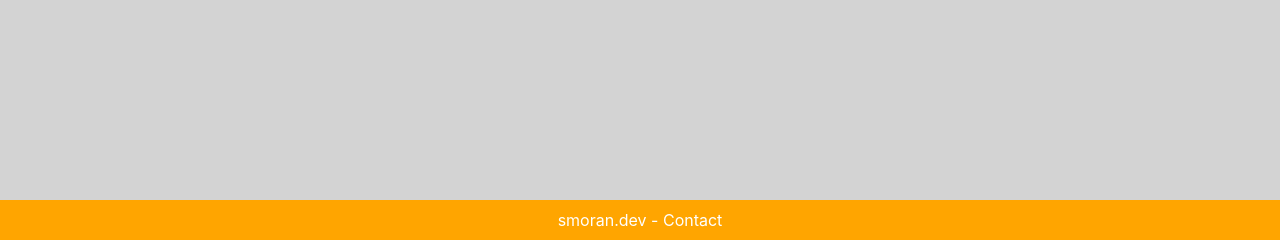
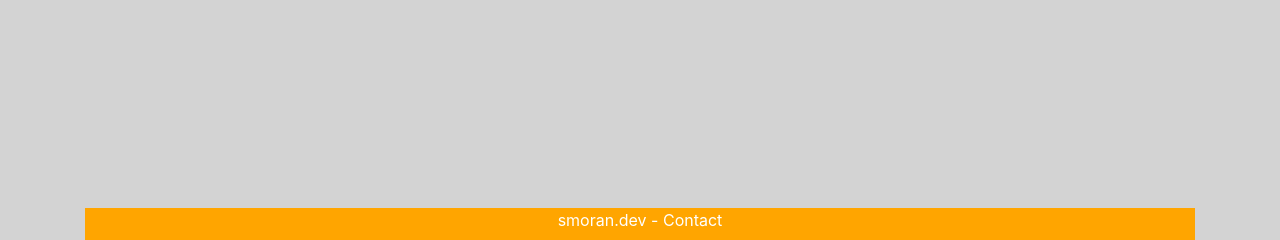
Before and after one commit to sdmoran/smoran.dev, a Django app: template smorandev/templates/smorandev/index.html in a window 1280 px wide. Shown: the part 560-800 px from the top of the page. Run offline with Django 3.2, Linux system fonts and the light colour scheme; the template is opened without the code that fills it, so the values that code supplies are empty; some libraries are stand-ins or nearby versions.

Commit message:
Changed CSS for footer

```diff
--- a/smorandev/admin.py
+++ b/smorandev/admin.py
@@ -5,7 +5,7 @@ from .models import Project
 class ProjectAdmin(admin.ModelAdmin):
     # Removes slug field from visibility in admin view.
     fieldsets = [
-        (None, {'fields': ('project_name', 'project_detail', 'blurb', 'technologies')}),
+        (None, {'fields': ('project_name', 'project_detail', 'blurb', 'technologies', 'image')}),
         ]
 
 
--- a/smorandev/static/smorandev/style.css
+++ b/smorandev/static/smorandev/style.css
@@ -1,5 +1,11 @@
-body {
+html, body {
     background: lightgrey;
+    height: 100%;
+}
+
+#page-container {
+    position: relative;
+    min-height: 75rem;
 }
 
 .nav-container {
@@ -7,12 +13,6 @@ body {
     border-radius: 0.25rem;
     color: white;
     text-align: center;
-}
-
-.footer-container {
-    bottom: 0;
-    background: orange;
-    color: white;
 }
 
 .nav-link {
@@ -31,22 +31,22 @@ body {
     background: #e9ecef;
 }
 
-footer {
-    width: 100%;
-    text-align: center;
-    position: absolute;
-    bottom: 0;
-    color: white;
-    background-color: orange;
+#page-content {
+    flex: 1 0 auto;
 }
 
 .footer-container {
+        text-align: center;
+    width: 100%;
+    left: 0;
+    right: 0;
     margin-top: 0.5rem;
+    background: orange;
+    color: white;
 }
 
 .footer-container > p {
     margin-bottom: 0.5rem;
-    text-align: left;
     display: inline-block;
 }
 
@@ -56,3 +56,8 @@ footer {
     display: inline-block;
     color: white;
 }
+
+img {
+    max-width: 70%;
+    text-align: center;
+}
--- a/smorandev/templates/smorandev/base.html
+++ b/smorandev/templates/smorandev/base.html
@@ -3,6 +3,7 @@
 <!doctype html>
 <html lang="en">
     <head>
+
         <meta charset="utf-8">
         <meta name="viewport" content="width=device-width, initial-scale=1, shrink-to-fit=no">
         {# Bootstrap CSS! #}
@@ -10,7 +11,9 @@
         {# style.css #}
         <link rel="stylesheet" type="text/css" href="{% static 'smorandev/style.css' %}">
     </head>
-    <body>
+
+    <body class="d-flex flex-column">
+        <div id="page-content">
             <div class="container">
                 <div class="nav-container">
                     <h1><a href="{% url 'smorandev:index' %}" style="color:white; text-decoration: none;">smoran.dev</a></h1>
@@ -32,7 +35,8 @@
             </div>
         {% block content %}
         {% endblock %}
-    <footer>
+        </div>
+            <footer class="footer navbar-fixed-bottom">
                 <div class="container">
                     <div class="footer-container">
                         <p>smoran.dev</p>
--- a/smorandev/templates/smorandev/index.html
+++ b/smorandev/templates/smorandev/index.html
@@ -18,6 +18,7 @@
             {% for project in project_list %}
             <div class="col-sm">
                 <div class="card">
+                    <img src="{{ project.image }}" class="card-img-top mx-auto" alt="Project image">
                     <div class="card-body">
                         <h5 class="card-title">{{ project.project_name }}</h5>
                         <p>{{ project.blurb }}</p>
```
Also changed, not shown: smorandev/models.py (+3 -0 lines), db.sqlite3. Lines whose indentation alone changed are shown as unchanged.
